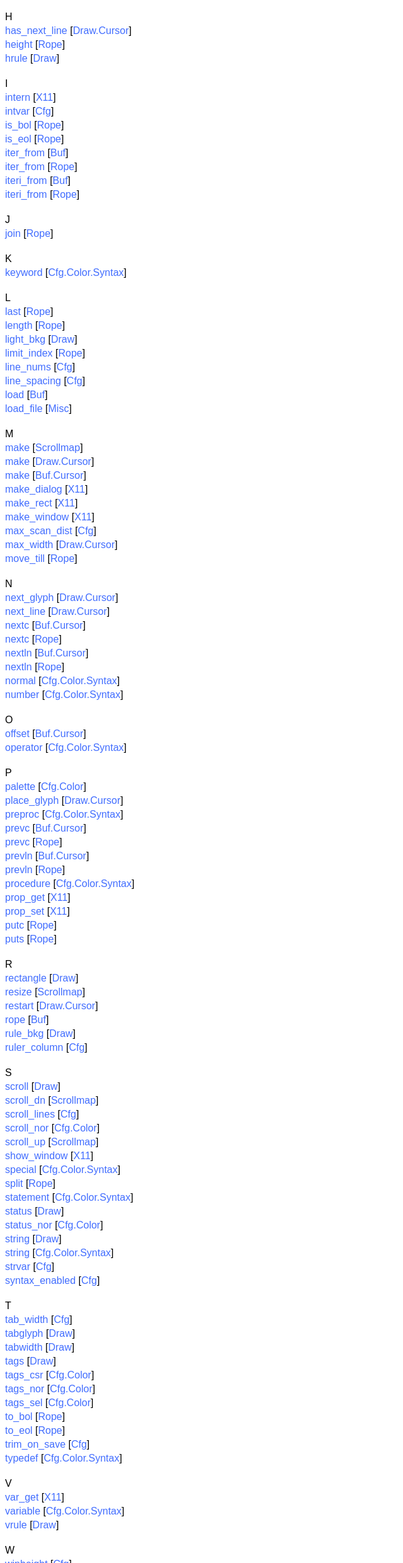
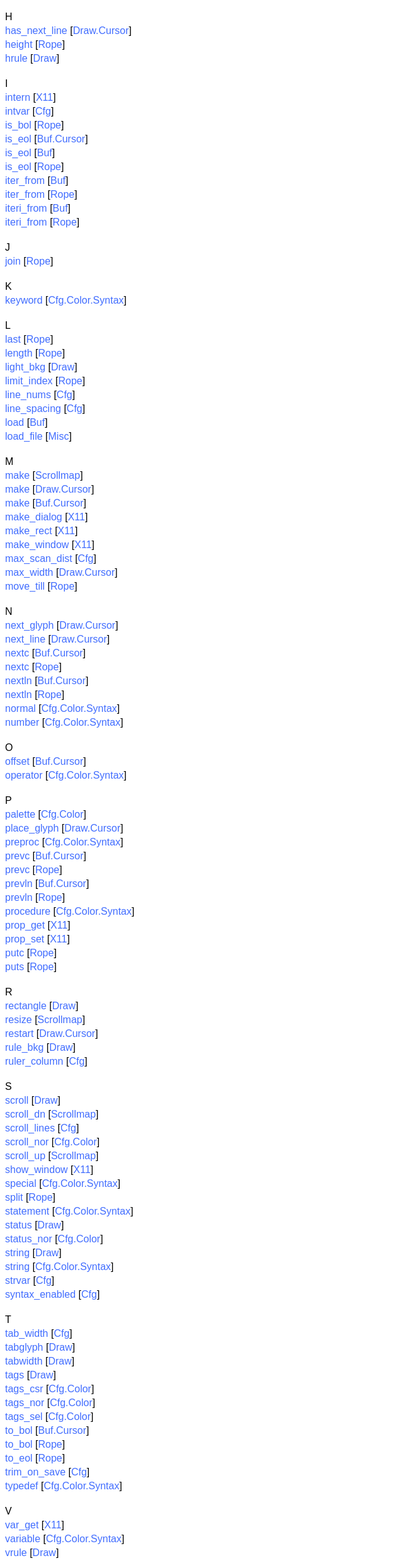
Before and after one commit to mikedlowis-prototypes/tide, a plain HTML site: page docs/index_values.html in a window 1280 px wide. Shown: the part 1606-4087 px from the top of the page at 63% size, without its empty margins (0-640 px from the left). Drawn offline with Linux system fonts and the light colour scheme.

Commit message:
Removed rope accessor from buf.ml and switched scrollmap completely over to cursor usage

```diff
--- a/docs/index_values.html
+++ b/docs/index_values.html
@@ -157,6 +157,10 @@
 <td></td></tr>
 <tr><td><a href="Rope.html#VALis_bol">is_bol</a> [<a href="Rope.html">Rope</a>]</td>
 <td></td></tr>
+<tr><td><a href="Buf.Cursor.html#VALis_eol">is_eol</a> [<a href="Buf.Cursor.html">Buf.Cursor</a>]</td>
+<td></td></tr>
+<tr><td><a href="Buf.html#VALis_eol">is_eol</a> [<a href="Buf.html">Buf</a>]</td>
+<td></td></tr>
 <tr><td><a href="Rope.html#VALis_eol">is_eol</a> [<a href="Rope.html">Rope</a>]</td>
 <td></td></tr>
 <tr><td><a href="Buf.html#VALiter_from">iter_from</a> [<a href="Buf.html">Buf</a>]</td>
@@ -263,8 +267,6 @@
 <td></td></tr>
 <tr><td><a href="Draw.Cursor.html#VALrestart">restart</a> [<a href="Draw.Cursor.html">Draw.Cursor</a>]</td>
 <td></td></tr>
-<tr><td><a href="Buf.html#VALrope">rope</a> [<a href="Buf.html">Buf</a>]</td>
-<td></td></tr>
 <tr><td><a href="Draw.html#VALrule_bkg">rule_bkg</a> [<a href="Draw.html">Draw</a>]</td>
 <td></td></tr>
 <tr><td><a href="Cfg.html#VALruler_column">ruler_column</a> [<a href="Cfg.html">Cfg</a>]</td>
@@ -315,6 +317,8 @@
 <td></td></tr>
 <tr><td><a href="Cfg.Color.html#VALtags_sel">tags_sel</a> [<a href="Cfg.Color.html">Cfg.Color</a>]</td>
 <td></td></tr>
+<tr><td><a href="Buf.Cursor.html#VALto_bol">to_bol</a> [<a href="Buf.Cursor.html">Buf.Cursor</a>]</td>
+<td></td></tr>
 <tr><td><a href="Rope.html#VALto_bol">to_bol</a> [<a href="Rope.html">Rope</a>]</td>
 <td></td></tr>
 <tr><td><a href="Rope.html#VALto_eol">to_eol</a> [<a href="Rope.html">Rope</a>]</td>
```
Also changed, not shown: docs/Buf.Cursor.html (+3 -1 lines), docs/Buf.html (+1 -1 lines), docs/type_Buf.Cursor.html (+2 -0 lines), 3 other files.
